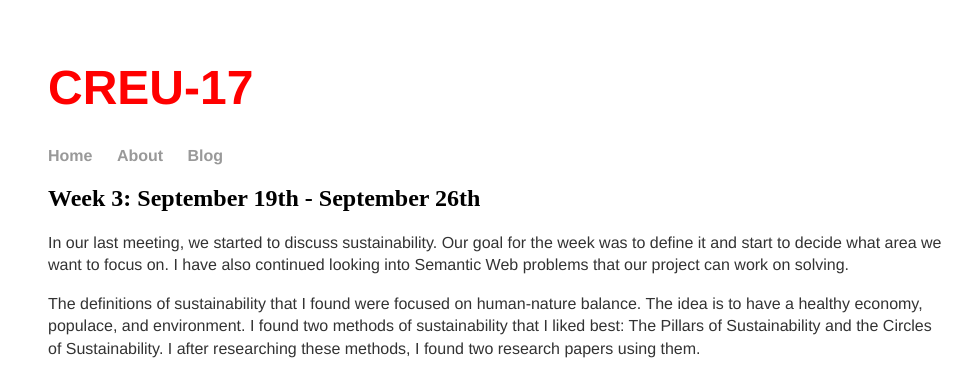
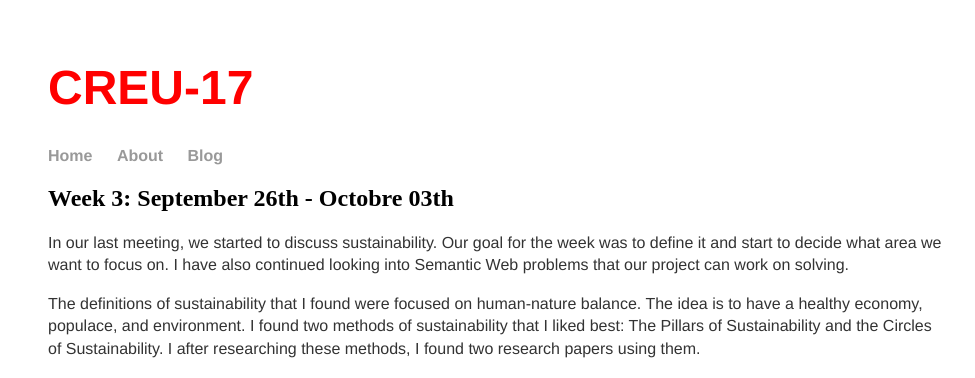
Before and after one commit to maxpaper86/CREU-Poly-17, a Jekyll site: the page built from _posts/2017-10-03-week4.md, in a window 1280 px wide. Shown: the top 378 px of the page, without its empty margins (144-1119 px from the left). Built offline with Jekyll 4.4.1, drawn with Linux system fonts in a browser that asks for light colours.

Commit message:
Update 2017-10-03-week4.md

```diff
--- a/_posts/2017-10-03-week4.md
+++ b/_posts/2017-10-03-week4.md
@@ -1,6 +1,6 @@
 ---
 layout: default
-title: "Week 3: September 19th - September 26th"
+title: "Week 3: September 26th - Octobre 03th"
 date: 2017-09-26
 published: true
 excerpt_separator: <excerpt>
```
